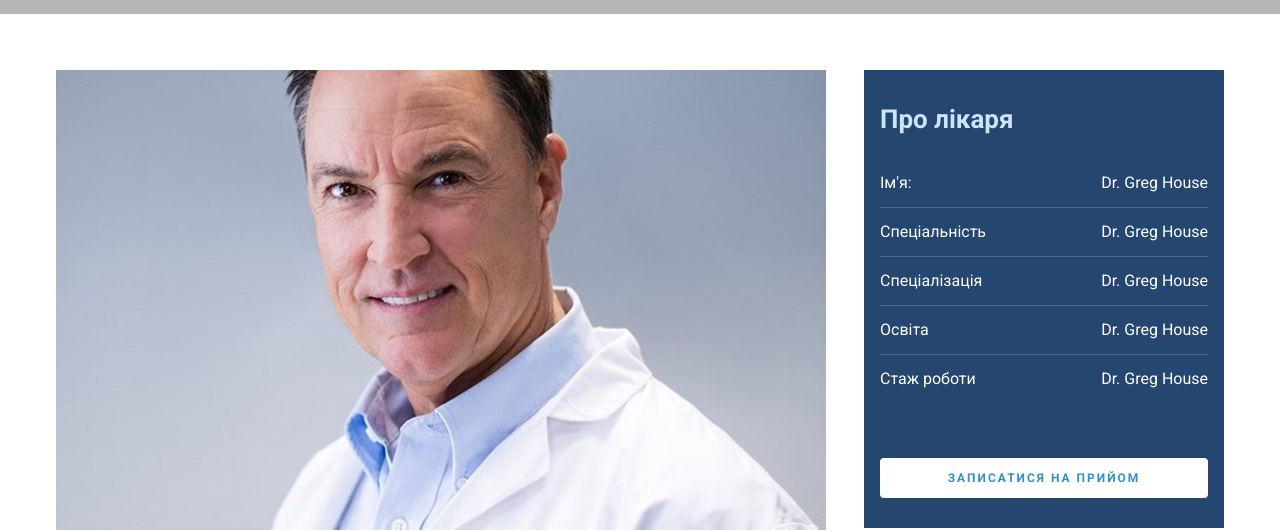
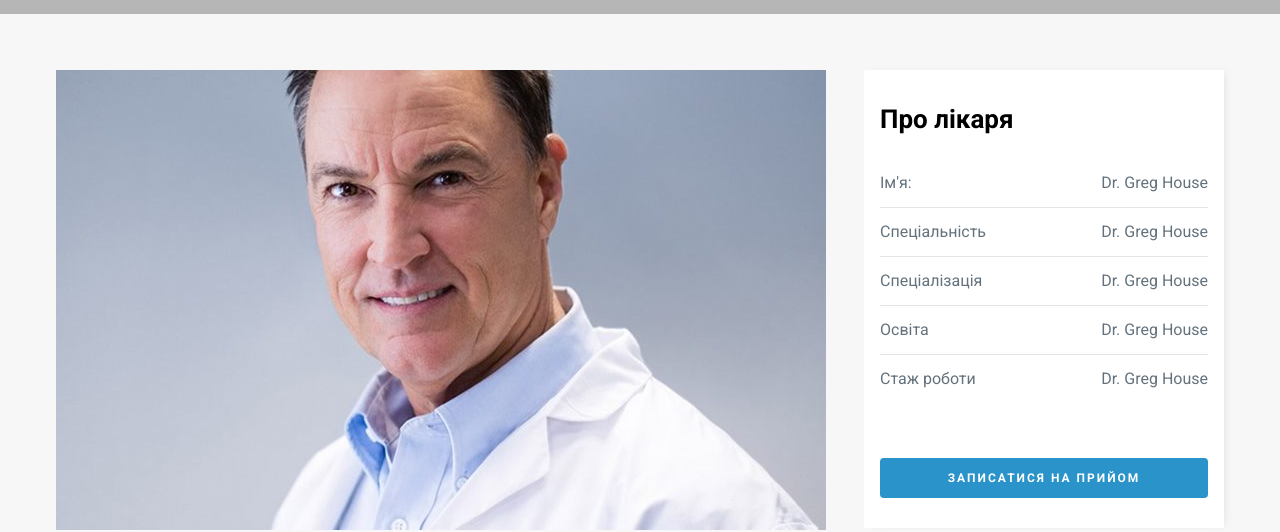
Before and after one commit to DevSav952/Medicate, a Next.js app: page /doctors/1 in a window 1280 px wide. Shown: the part 316-848 px from the top of the page. Built offline with nearby package versions, Linux system fonts and the light colour scheme; grey boxes are pictures that could not be loaded.

Commit message:
Fix: Refactored styles on single doctor page

```diff
--- a/src/app/doctors/[doctorId]/page.tsx
+++ b/src/app/doctors/[doctorId]/page.tsx
@@ -13,42 +13,42 @@ import { StyledLinkButton } from '@/components/ui/StyledLinkButton/StyledLinkBut
 
 const DoctorInfo = () => {
   return (
-    <div className='bg-[#24466f] px-4 py-[30px]'>
-      <H3 className='text-[#cde4ff] text-[26px] mb-5'>Про лікаря</H3>
+    <div className='bg-white shadow-custom-right px-4 py-[30px]'>
+      <H3 className='text-black text-[26px] mb-5'>Про лікаря</H3>
       <ul>
-        <li className='py-3 border-b border-solid border-[#4f6885]'>
-          <P className='flex items-center justify-between text-white'>
+        <li className='py-3 border-b border-solid border-[#e1e5e3]'>
+          <P className='flex items-center justify-between text-[#64727d]'>
             <span>Ім'я:</span>
             <span>Dr. Greg House</span>
           </P>
         </li>
-        <li className='py-3 border-b border-solid border-[#4f6885]'>
-          <P className='flex items-center justify-between text-white'>
+        <li className='py-3 border-b border-solid border-[#e1e5e3]'>
+          <P className='flex items-center justify-between text-[#64727d]'>
             <span>Спеціальність</span>
             <span>Dr. Greg House</span>
           </P>
         </li>
-        <li className='py-3 border-b border-solid border-[#4f6885]'>
-          <P className='flex items-center justify-between text-white'>
+        <li className='py-3 border-b border-solid border-[#e1e5e3]'>
+          <P className='flex items-center justify-between text-[#64727d]'>
             <span>Спеціалізація</span>
             <span>Dr. Greg House</span>
           </P>
         </li>
-        <li className='py-3 border-b border-solid border-[#4f6885]'>
-          <P className='flex items-center justify-between text-white'>
+        <li className='py-3 border-b border-solid border-[#e1e5e3]'>
+          <P className='flex items-center justify-between text-[#64727d]'>
             <span>Освіта</span>
             <span>Dr. Greg House</span>
           </P>
         </li>
         <li className='py-3'>
-          <P className='flex items-center justify-between text-white'>
+          <P className='flex items-center justify-between text-[#64727d]'>
             <span>Стаж роботи</span>
             <span>Dr. Greg House</span>
           </P>
         </li>
       </ul>
       <div className='mt-[55px]'>
-        <StyledLinkButton href='/' className='w-full text-center'>
+        <StyledLinkButton href='/' className='w-full text-center bg-blue-100 text-white'>
           Записатися на прийом
         </StyledLinkButton>
       </div>
--- a/src/app/globals.css
+++ b/src/app/globals.css
@@ -12,6 +12,10 @@
 
 .review-slider-bullet {
   background-color: #56b0cf !important;
+}
+
+body {
+  background: #f7f7f7;
 }
 
 /* :root {
--- a/src/components/Accordion/Accordion.tsx
+++ b/src/components/Accordion/Accordion.tsx
@@ -9,11 +9,12 @@ import { twMerge } from 'tailwind-merge'
 interface AccordionItemProps {
   item: { title: string; content: ReactNode }
   isSelected: boolean
+  isLast: boolean
   index: number
   allowedAction: (index: number | null) => void
 }
 
-const AccordionItem = ({ isSelected, index, item, allowedAction }: AccordionItemProps) => {
+const AccordionItem = ({ isSelected, index, item, allowedAction, isLast }: AccordionItemProps) => {
   const contentRef = useRef<HTMLDivElement>(null)
 
   const handleClick = () => {
@@ -24,7 +25,10 @@ const AccordionItem = ({ isSelected, index, item, allowedAction }: AccordionItem
     <>
       <div
         onClick={handleClick}
-        className='group flex justify-between p-5 bg-[#c5cbcf1a] border-b border-solid border-[#e8e8f6] cursor-pointer'>
+        className={twMerge(
+          'group flex justify-between p-5 bg-white shadow-custom-right border-b border-solid border-[#e8e8f6] cursor-pointer',
+          isLast && !isSelected && 'border-none'
+        )}>
         <P className='text-lg text-[#42474C] group-hover:text-blue-200 transition-all duration-300 ease-in-out'>
           {item.title}
         </P>
@@ -32,7 +36,10 @@ const AccordionItem = ({ isSelected, index, item, allowedAction }: AccordionItem
       </div>
       <div
         ref={contentRef}
-        className={twMerge('max-h-[0px] overflow-hidden transition-all duration-300 ease-in-out')}
+        className={twMerge(
+          'max-h-[0px] overflow-hidden transition-all duration-300 ease-in-out bg-white shadow-custom-right',
+          !isLast && isSelected && 'border-b border-solid border-[#e8e8f6]'
+        )}
         style={{
           maxHeight: isSelected && contentRef.current ? contentRef.current.scrollHeight : 0
         }}>
@@ -52,7 +59,14 @@ const Accordion = ({ items }: AccordionProps) => {
   return (
     <div>
       {items.map((item, i) => (
-        <AccordionItem key={i} isSelected={selectedItem === i} index={i} item={item} allowedAction={setSelectedItem} />
+        <AccordionItem
+          key={i}
+          isSelected={selectedItem === i}
+          index={i}
+          item={item}
+          allowedAction={setSelectedItem}
+          isLast={i === items.length - 1}
+        />
       ))}
     </div>
   )
--- a/tailwind.config.ts
+++ b/tailwind.config.ts
@@ -30,7 +30,8 @@ const config: Config = {
         red: '#e74c3c'
       },
       boxShadow: {
-        'doctor-card': '5px 5px 50px 0px rgba(6, 30, 52, 0.11)'
+        'doctor-card': '5px 5px 50px 0px rgba(6, 30, 52, 0.11)',
+        'custom-right': '4px 0 8px -4px rgba(100, 114, 125, 0.18)'
       },
       screens: {
         sm: '576px',
```
